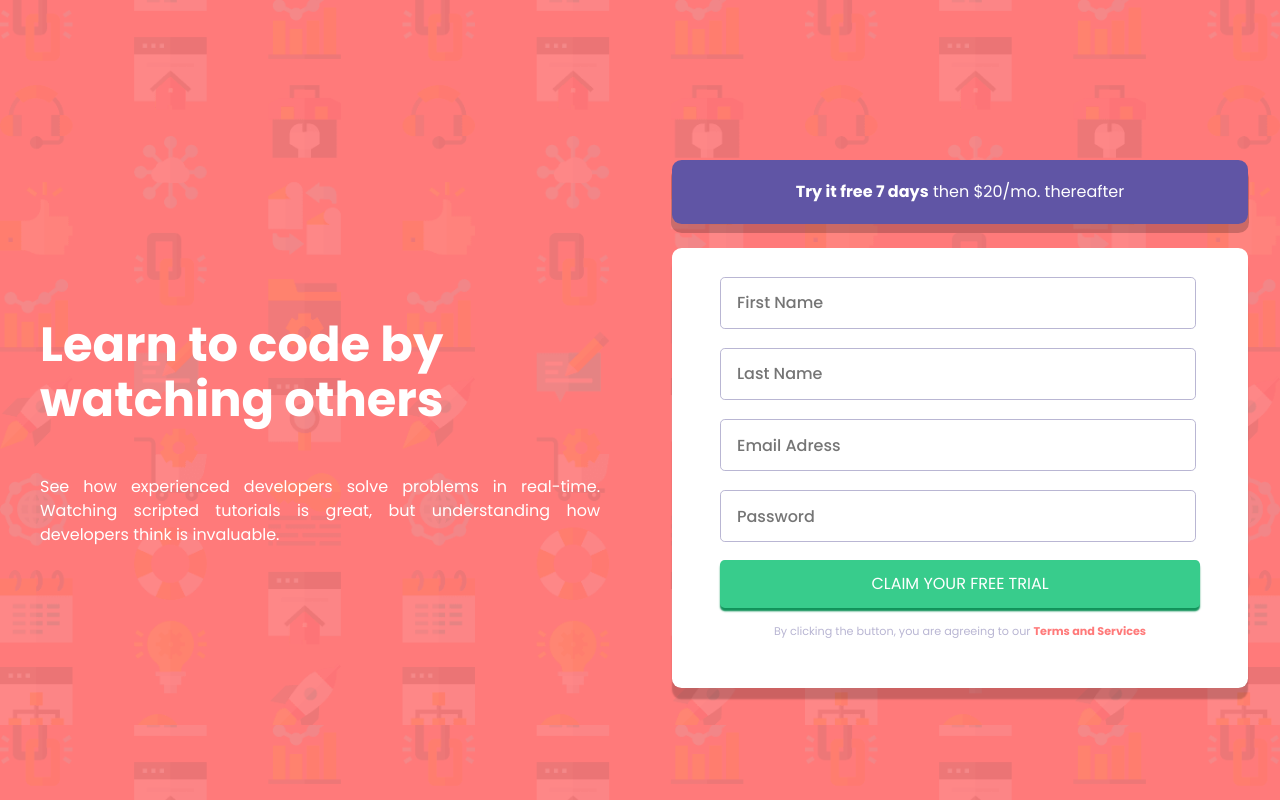
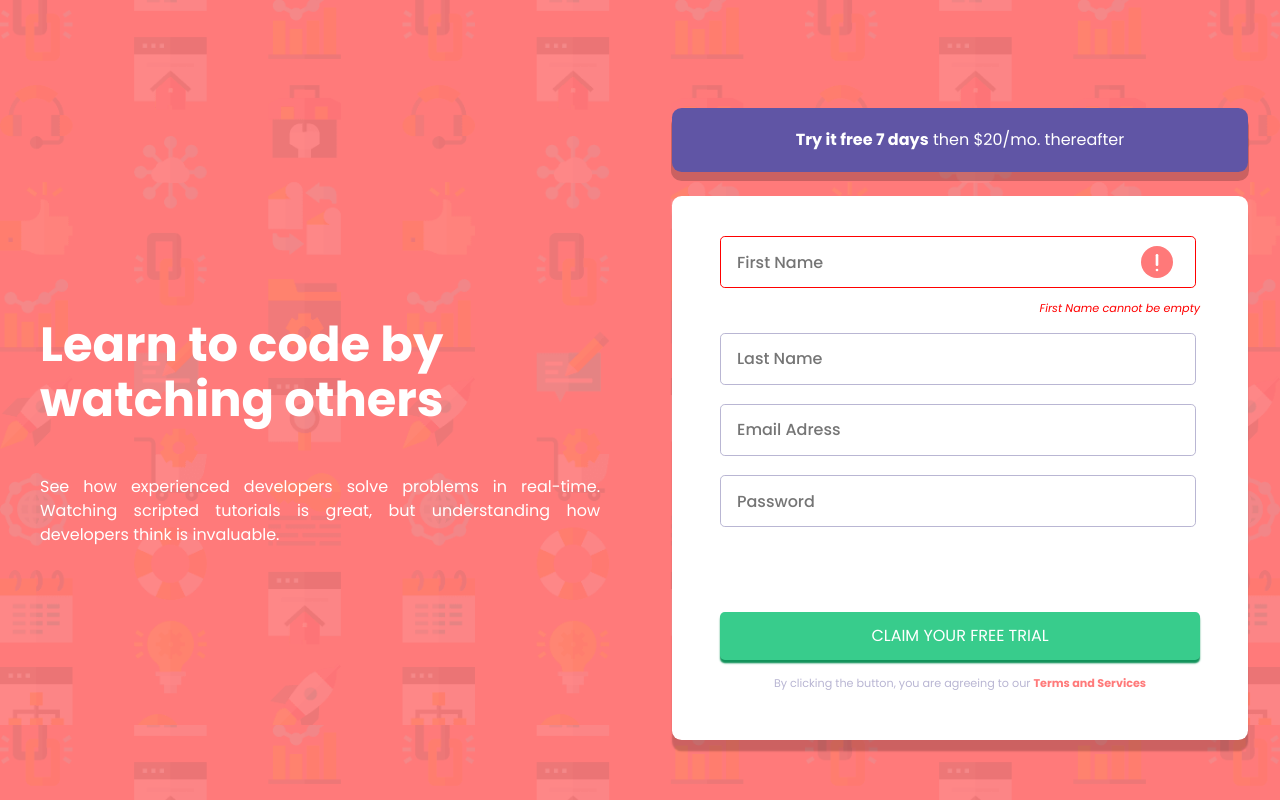
Before and after one commit to Badarando/Intro-component-with-sign-up-form, a plain HTML site: page index.html in a window 1280 px wide. Both pictures are taken after a click on the button "CLAIM YOUR FREE TRIAL". Drawn offline with Linux system fonts and the light colour scheme.

Commit message:
Finalizando projeto

```diff
--- a/index.html
+++ b/index.html
@@ -29,24 +29,25 @@
 
       <section class="singup-form">
           <form action="">
-            <div class="singup-form-input-area">
-              <input type="text" class="singup-form-input" id="fname" name="firstname" value="" placeholder="First Name">
-              <p class="message">First Name cannot be empty</p>
+
+            <div class="singup-form-input-area" id="fname">
+              <input type="text" class="singup-form-input " id="fname" name="firstname" value="" placeholder="First Name">
+              <p class="message" id="fname">First Name cannot be empty</p>
             </div>
 
-            <div class="singup-form-input-area">
+            <div class="singup-form-input-area" id="lname">
               <input type="text" class="singup-form-input" id="lname" name="lastname" value="" placeholder="Last Name">
-              <p class="message">Last Name cannot be empty</p>
+              <p class="message" id="lname">Last Name cannot be empty</p>
             </div>
 
-            <div class="singup-form-input-area">
+            <div class="singup-form-input-area" id="email">
               <input type="text" class="singup-form-input" id="email" name="email" value="" placeholder="Email Adress">
-              <p class="message">Looks like this is not an emal</p>
+              <p class="message" id="email">Looks like this is not an emal</p>
             </div>
 
-            <div class="singup-form-input-area">
+            <div class="singup-form-input-area" id="pword">
               <input type="text" class="singup-form-input" id="pword" name="password" value="" placeholder="Password">
-              <p class="message">First Name cannot be empty</p>
+              <p class="message" id="pword">First Name cannot be empty</p>
             </div>
 
           </form>
--- a/js/main.js
+++ b/js/main.js
@@ -1,13 +1,31 @@
-const name = document.querySelector('#fname');
-const lname = document.querySelector('#lname');
-const email = document.querySelector('#email');
-const pword = document.querySelector('#pword');
+const name = document.querySelectorAll('#fname');
+const lname = document.querySelectorAll('#lname');
+const email = document.querySelectorAll('#email');
+const pword = document.querySelectorAll('#pword');
 const form = document.querySelector('.singup-form');
+const div = document.querySelector('.singup-form-input-area');
+const message = document.querySelector('.message');
+const input = document.querySelectorAll('input.singup-form-input');
 
-console.log(name);
+function send(){
+   if(input.value = " "){
+      input.placeholder = " ";
+      form.classList.add('error');
+      name.forEach( (content) => { content.classList.add('error')})
+   }
+   // if(lname.value = " "){
+   //    form.classList.add('error');
+   //    lname.forEach( (content) => { content.classList.add('error')})
+   // }
+   // if(email.value = " "){
+   //    form.classList.add('error');
+   //    email.forEach( (content) => { content.classList.add('error')})
+   // }
+   // if(pword.value = " "){
+   //    form.classList.add('error');
+   //    pword.forEach( (content) => { content.classList.add('error')})
+   // }
 
-function send() {
-   if(name.value = ""){
-    form.classList.add('.error')
-   }
+   console.log(input)
+
 }
--- a/sass/pages/singup.scss
+++ b/sass/pages/singup.scss
@@ -198,7 +198,7 @@
 
                 .singup-form.error{
                     width: 19rem;
-                    height: 27.5rem;
+                    height: 32rem;
                     border-radius: .6rem;
                     box-shadow: 0 .7rem .1rem rgba(0, 0, 0, 0.2);
                     background-color: $white;
@@ -213,7 +213,7 @@
 
                     form {
                             width: 16rem;
-                            height: 18.5rem;
+                            height: 22rem;
                             margin-top: 2rem;
 
                             @include desktop {
@@ -238,9 +238,13 @@
                                     color: red;
                                     text-align: right;
                                     margin-top: 0;
+                                    margin-bottom: 0;
                                     font-style: italic;
                                     font-family: 'Poppins', sans-serif;
                                     font-weight: 400;
+                                    @include desktop {
+                                        margin-top: .5rem;
+                                    }
                                 }
                             }
                     }
```
Also changed, not shown: css/style.css, 1 other file.
